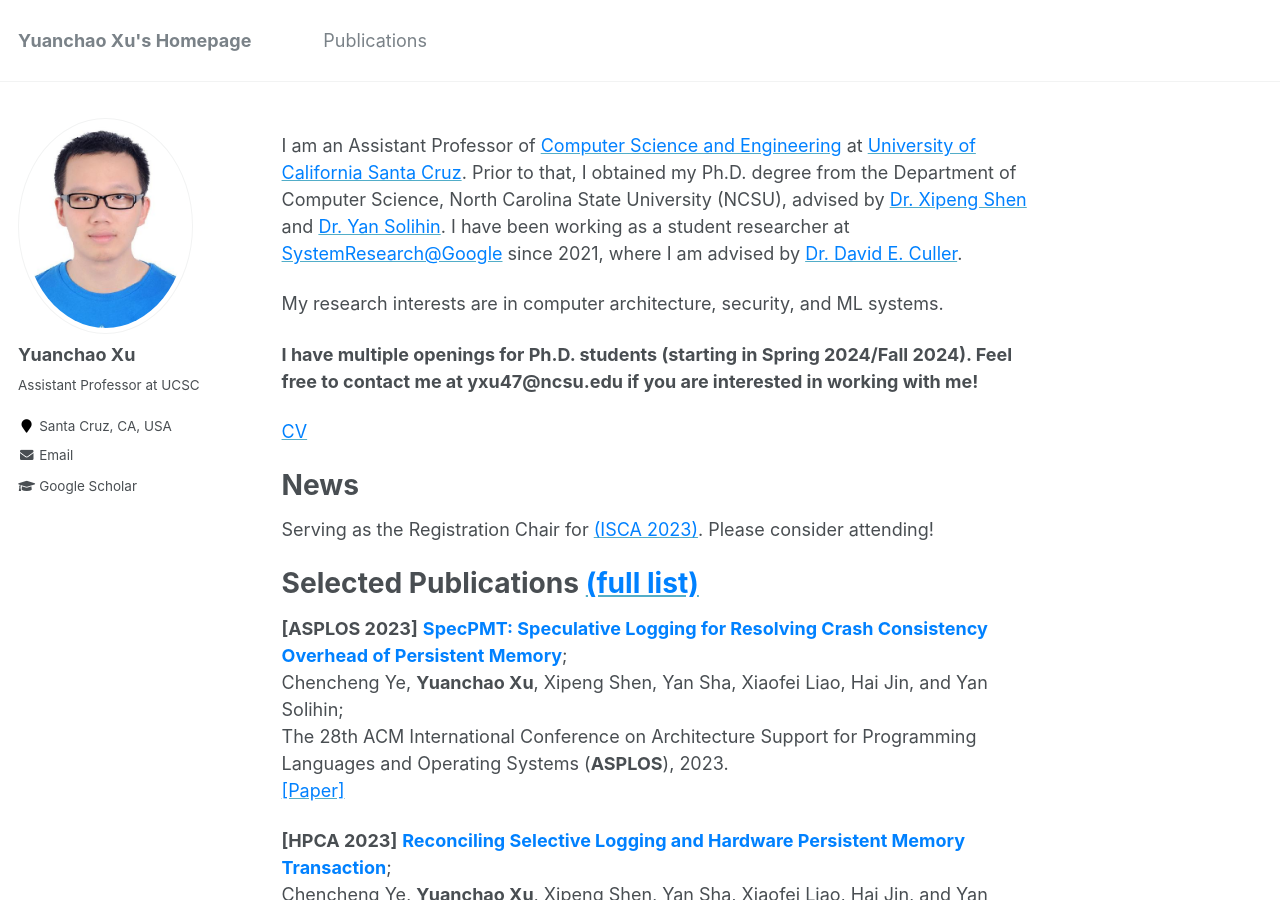
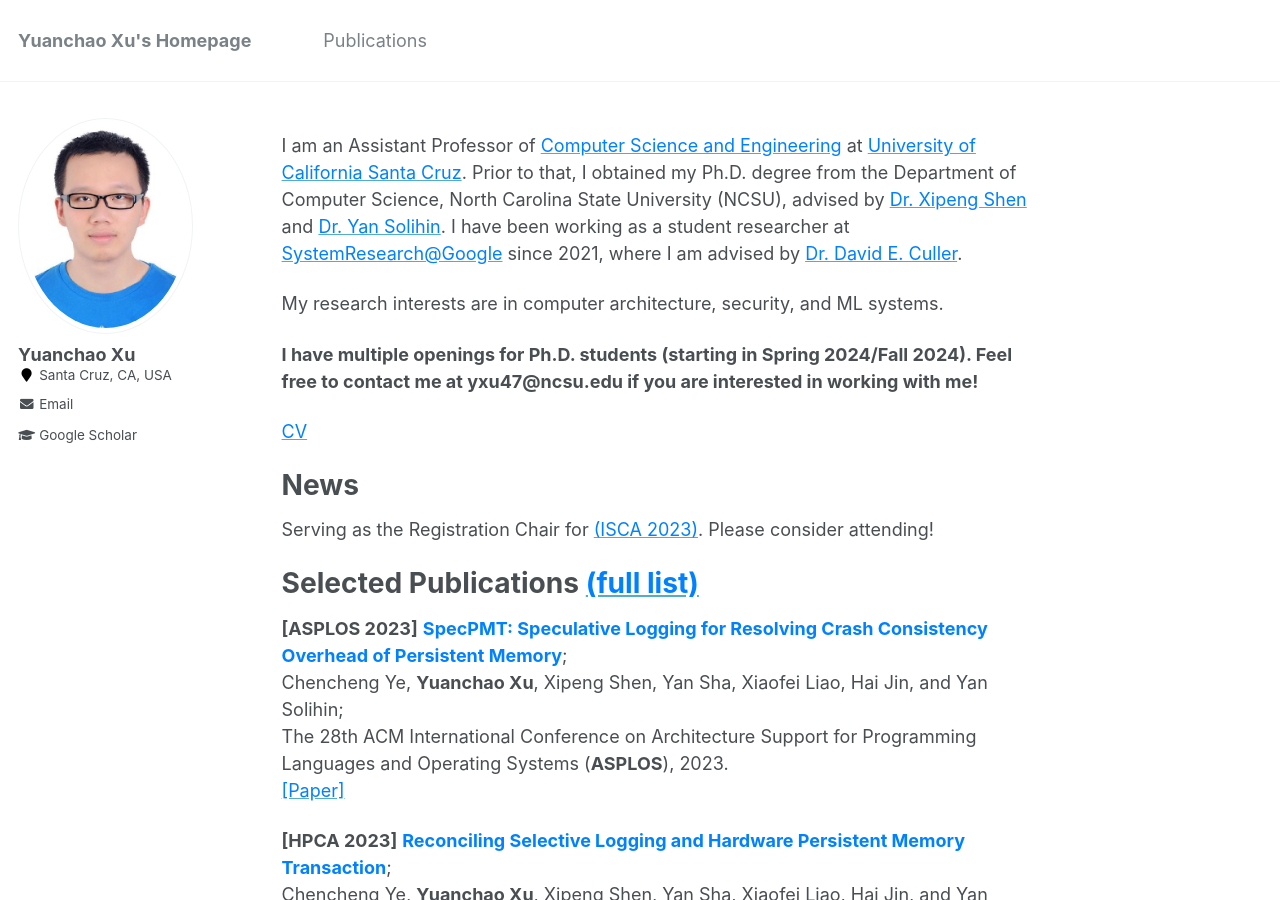
Before and after one commit to yuanchaoxu6/yuanchaoxu6.github.io, a Jekyll site: the page built from _pages/about.md, in a window 1280 px wide and 900 px high. Built offline with Jekyll 4.4.1, drawn with Linux system fonts in a browser that asks for light colours.

Commit message:
Update _config.yml

```diff
--- a/_config.yml
+++ b/_config.yml
@@ -82,7 +82,7 @@ analytics:
 author:
   name             : "Yuanchao Xu"
   avatar           : "photo.JPG"
-  bio              : "Assistant Professor at UCSC"
+  bio              :
   location         : "Santa Cruz, CA, USA"
   employer         :
   pubmed           :
```
